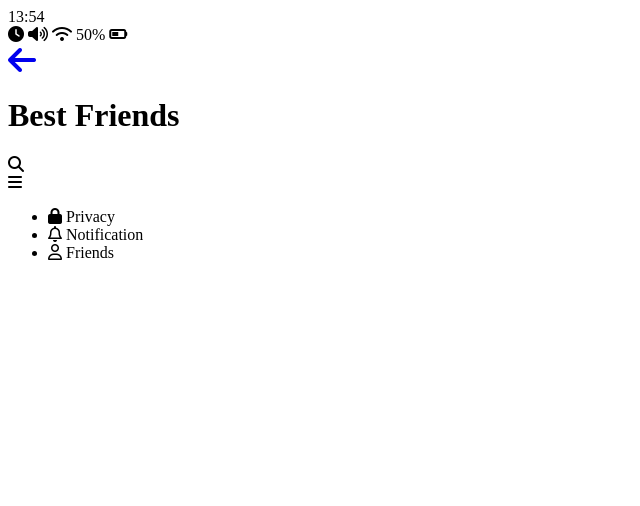
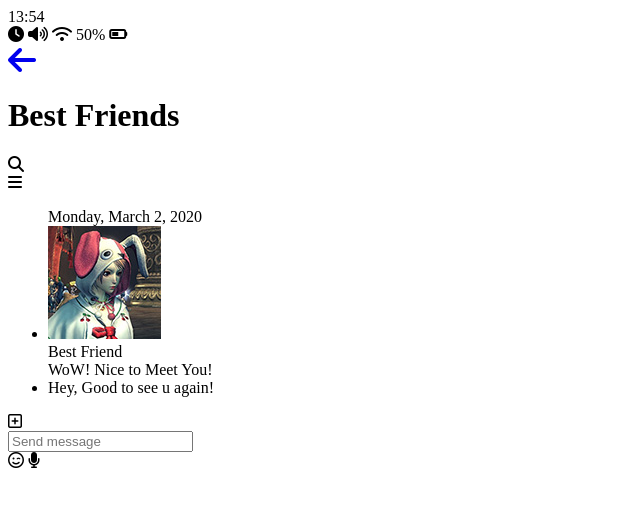
Before and after one commit to BK-JM91/kakao_Ex, a plain HTML site: page 02.KAKAO_Pro/chat.html in a window 1280 px wide. Shown: the whole page, without its empty margins (0-640 px from the left). Drawn offline with Linux system fonts and the light colour scheme.

Commit message:
Update chat.html

```diff
--- a/02.KAKAO_Pro/chat.html
+++ b/02.KAKAO_Pro/chat.html
@@ -27,7 +27,7 @@
     <!--header는 애플리케이션 맨 위 머리에 있는 머리 -->
     <header class="header">
       <div class="header_column">
-        <a href="more.html" class="header_back-btn">
+        <a href="index.html" class="header_back-btn">
           <i class="fas fa-arrow-left fa-2x"></i>
         </a>
         <h1 class="header_title">Best Friends</h1>
@@ -41,35 +41,45 @@
         </div>
       </div>
     </header>
-    <main class="settings">
-      <section class="settings_section">
-        <ul class="settings_list">
-          <li class="settings_setting">
-            <span class="settings_icon">
-              <i class="fas fa-lock"></i>
-            </span>
-            <span class="settings_title">
-              Privacy
-            </span>
-          </li>
-          <li class="settings_setting">
-            <span class="settings_icon">
-              <i class="far fa-bell"></i>
-            </span>
-            <span class="settings_title">
-              Notification
-            </span>
-          </li>
-          <li class="settings_setting">
-            <span class="settings_icon">
-              <i class="far fa-user"></i>
-            </span>
-            <span class="settings_title">
-              Friends
-            </span>
-          </li>
-        </ul>
-      </section>
+    <main class="chat">
+      <ul class="chat_messages">
+        <span class="chat_timestamp">Monday, March 2, 2020</span>
+        <li class="incomming-message message">
+          <img src="images/avatar.jpg" class="g-avatar message_avatar" />
+          <div class="message_content">
+            <span class="message_author">Best Friend</span>
+            <div class="message_bubbles">
+              WoW! Nice to Meet You!
+            </div>
+          </div>
+          <span class="message_timestamp"></span>
+        </li>
+        <li class="incomming-message message">
+          <span class="message_timestamp"></span>
+          <div class="message_content">
+            <div class="message_bubbles">
+              Hey, Good to see u again!
+            </div>
+          </div>
+        </li>
+      </ul>
     </main>
+    <div class="chat_write">
+      <div class="chat_write-column">
+        <i class="far fa-plus-square"></i>
+      </div>
+      <div class="chat_write-column">
+        <input type="text" placeholder="Send message" class="chat_write-input"/>
+      </div>
+      <div class="chat_write-column">
+          <span class="chat_write-icon">
+            <i class="far fa-smile-wink"></i>
+          </span>
+          <span class="chat_write-icon">
+            <i class="fas fa-microphone"></i>
+          </span>
+          </span>
+      </div>
+    </div>
   </body>
 </html>
```
